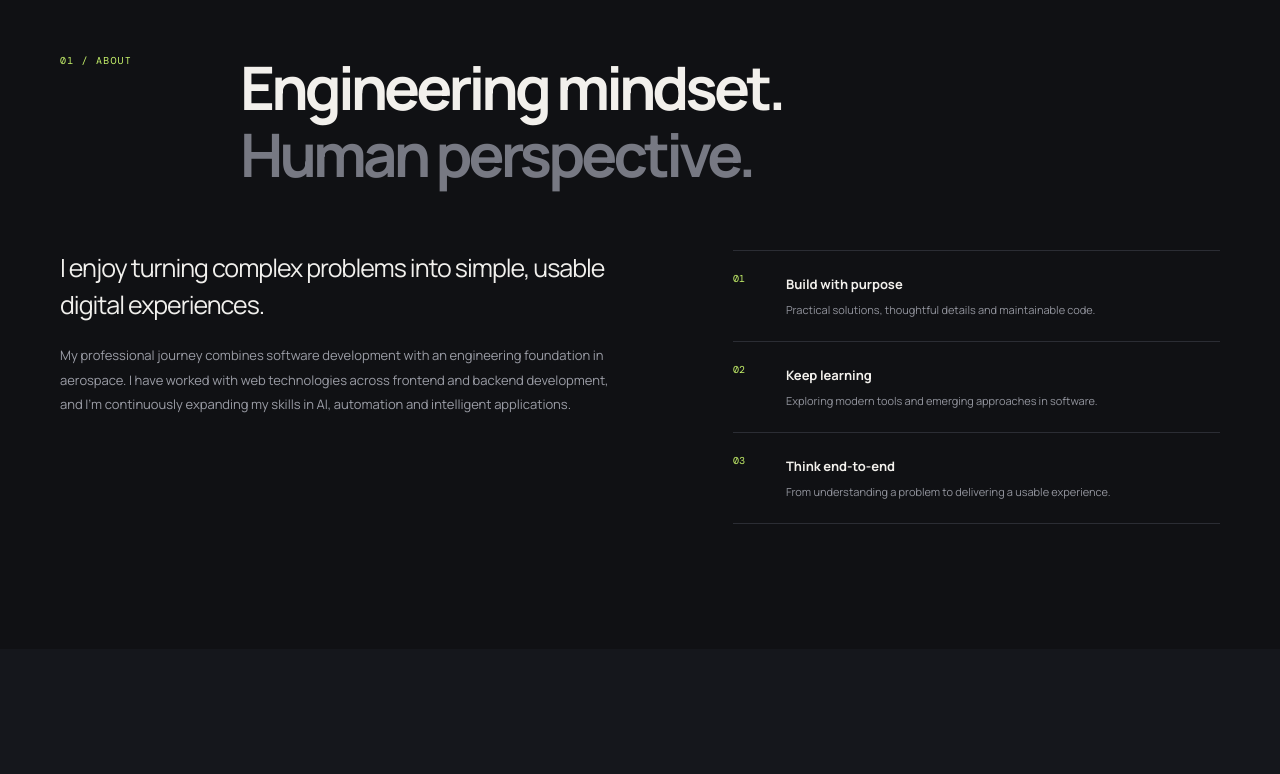
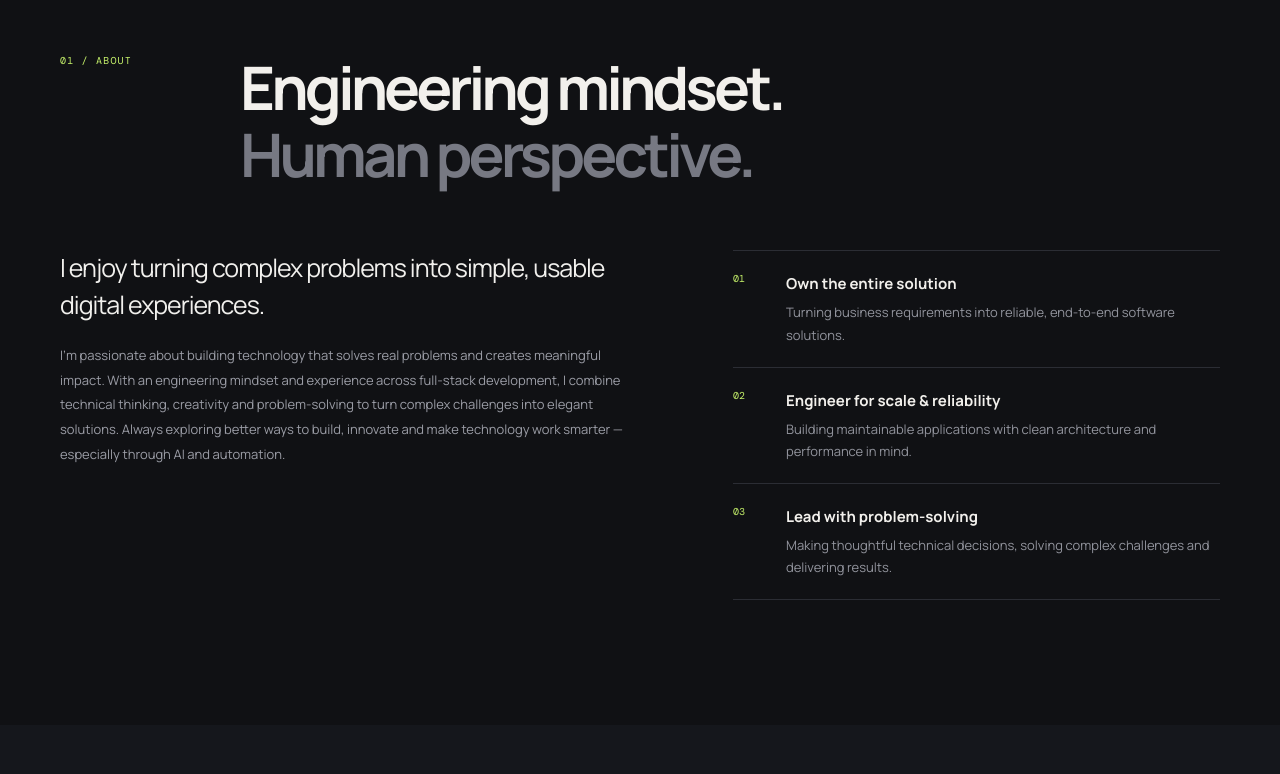
Before and after one commit to SomyaBhatnagar19/portfolio, a React (Vite) app: page / in a window 1280 px wide. Shown: the part 1003-1777 px from the top of the page. Built offline with nearby package versions, Linux system fonts and the light colour scheme.

Commit message:
Updating the about me section.

```diff
--- a/src/main.jsx
+++ b/src/main.jsx
@@ -14,7 +14,7 @@ const profile = {
   email: "bhatnagarsomya19@gmail.com",
   github: "https://github.com/SomyaBhatnagar19",
   linkedin: "https://www.linkedin.com/in/somya-bhatnagar-56531a341/",
-  resume: "/resume.pdf",
+  resume: "/assets/resume.pdf",
 };
 
 const skills = [
@@ -85,7 +85,7 @@ function App() {
             <h1>Engineering ideas<br/><span>into powerful</span><br/><em>digital solutions.</em></h1>
             <p className="hero-intro">
               Hi, I'm <strong>{profile.name}</strong>, a {profile.role.toLowerCase()}
-              building scalable, reliable and user-focused digital solutions.
+               building scalable, reliable and user-focused digital solutions.
               I specialize in Python, Django, React.js and JavaScript, combining
               strong backend engineering with modern frontend development.
               I enjoy turning complex challenges into practical solutions and
@@ -94,7 +94,10 @@ function App() {
             </p>
             <div className="hero-actions">
               <a className="button button-primary" href="#projects">Explore my work <ArrowUpRight size={17}/></a>
-              <a className="button button-ghost" href={profile.resume} download><Download size={16}/> Download resume</a>
+              <a className="button button-ghost" href="/assets/resume.pdf" target="_blank" rel="noopener noreferrer">
+                <Download size={16} />
+                View Resume
+              </a>
             </div>
             <div className="hero-meta">
               <span><MapPin size={14}/> {profile.location}</span>
@@ -140,12 +143,32 @@ function App() {
           <div className="about-grid">
             <div className="about-lead">
               <p className="large-copy">I enjoy turning complex problems into simple, usable digital experiences.</p>
-              <p>My professional journey combines software development with an engineering foundation in aerospace. I have worked with web technologies across frontend and backend development, and I'm continuously expanding my skills in AI, automation and intelligent applications.</p>
+              <p>I’m passionate about building technology that solves real problems and creates meaningful impact. With an engineering mindset and experience across full-stack development, I combine technical thinking, creativity and problem-solving to turn complex challenges into elegant solutions. Always exploring better ways to build, innovate and make technology work smarter — especially through AI and automation.</p>
             </div>
             <div className="about-facts">
-              <div className="fact"><span>01</span><div><b>Build with purpose</b><p>Practical solutions, thoughtful details and maintainable code.</p></div></div>
-              <div className="fact"><span>02</span><div><b>Keep learning</b><p>Exploring modern tools and emerging approaches in software.</p></div></div>
-              <div className="fact"><span>03</span><div><b>Think end-to-end</b><p>From understanding a problem to delivering a usable experience.</p></div></div>
+              <div className="fact">
+                <span>01</span>
+                <div>
+                  <b>Own the entire solution</b>
+                  <p>Turning business requirements into reliable, end-to-end software solutions.</p>
+                </div>
+              </div>
+
+              <div className="fact">
+                <span>02</span>
+                <div>
+                  <b>Engineer for scale & reliability</b>
+                  <p>Building maintainable applications with clean architecture and performance in mind.</p>
+                </div>
+              </div>
+
+              <div className="fact">
+                <span>03</span>
+                <div>
+                  <b>Lead with problem-solving</b>
+                  <p>Making thoughtful technical decisions, solving complex challenges and delivering results.</p>
+                </div>
+              </div>
             </div>
           </div>
         </section>
```
Also changed, not shown: src/styles.css, 1 other file (tests, documents, lock files or other folders).
